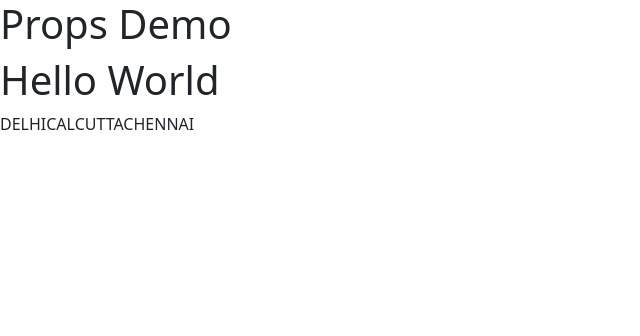
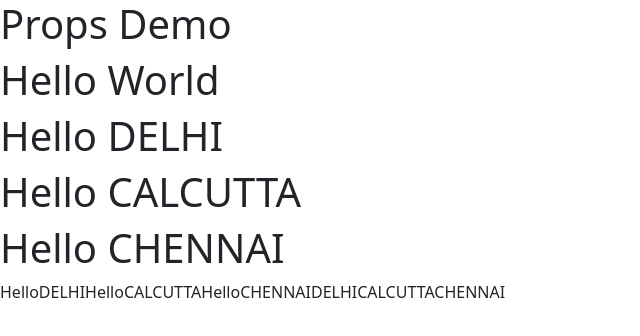
Before and after one commit to umeshtambat/fourth-app-umesh, a React (Create React App) app: page / in a window 1280 px wide. Shown: the top 336 px of the page, without its empty margins (0-640 px from the left). Built offline with nearby package versions, Linux system fonts and the light colour scheme.

Commit message:
map function

```diff
--- a/src/App.js
+++ b/src/App.js
@@ -11,23 +11,21 @@ function App() {
 function ListDemo() {
   let data = "Hello World";
   let list = ["DELHI", "CALCUTTA", "CHENNAI"];
-  // for (let i = 0; i < 10; i++) {
-  //   list.push("Hello Universe");
-  // }
 
   console.log(list);
   return (
     <>
-      {/* <h1>{data}</h1>
-      <h1>{data}</h1>
-      <h1>{data}</h1>
-      <h1>{data}</h1>
-      <h1>{data}</h1> */}
-
       <h1>{data}</h1>
 
-      {list.forEach((item) => item)}
-      {/* OUTPUT BCZ OF THIS */}
+      {/* version.3 */}
+      {list.map((item) => (
+        <h1>Hello {item} </h1>
+      ))}
+
+      {/* version.2 */}
+      {list.map((item) => "Hello" + item)}
+
+      {/* version.1 */}
       {list.map((item) => item)}
     </>
   );
```
